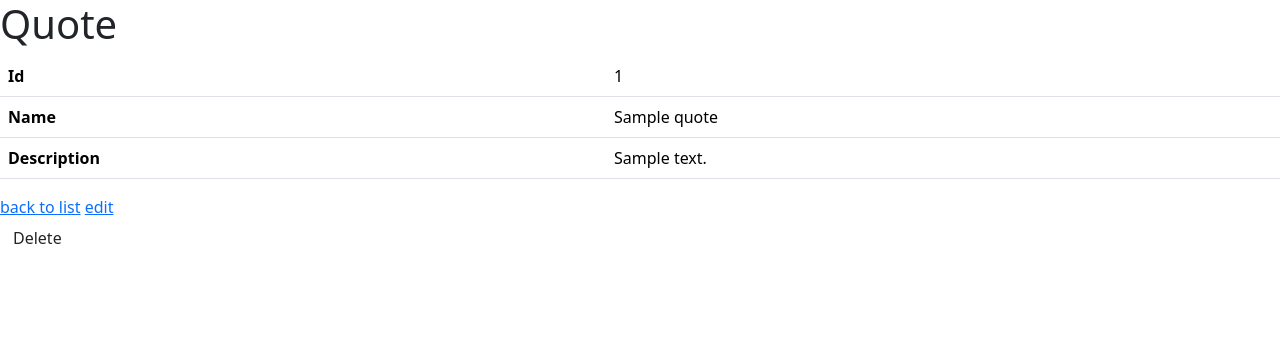
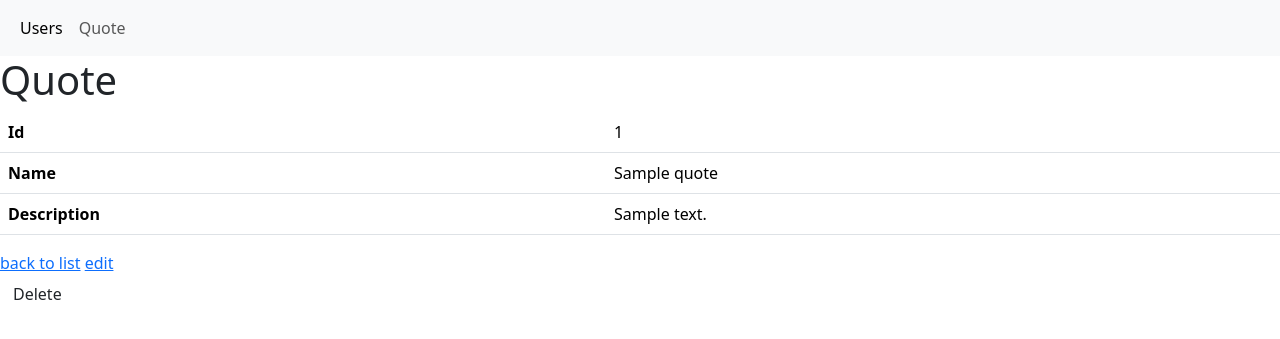
Before and after one commit to aluman4290/dws, a Symfony app: template proyecto/templates/quote/show.html.twig in a window 1280 px wide. Shown: the top 339 px of the page. Run offline with Twig, Linux system fonts and the light colour scheme; the template is opened without the code that fills it: most values are stand-ins (such as "Sample title", 1, 10 or a date in 2020); some libraries are stand-ins or nearby versions.

Commit message:
Add navbar

```diff
--- a/proyecto/templates/base.html.twig
+++ b/proyecto/templates/base.html.twig
@@ -16,6 +16,7 @@
 
 	</head>
 	<body>
+		{% include 'common/_menu.html.twig' %}
 		{% block body %}{% endblock %}
 		{% block javascripts %}
 			{{ encore_entry_script_tags('app') }}
--- /dev/null
+++ b/proyecto/templates/common/_menu.html.twig
@@ -0,0 +1,17 @@
+<nav class="navbar navbar-expand-lg bg-light">
+  <div class="container-fluid">
+    <button class="navbar-toggler" type="button" data-bs-toggle="collapse" data-bs-target="#navbarNav" aria-controls="navbarNav" aria-expanded="false" aria-label="Toggle navigation">
+      <span class="navbar-toggler-icon"></span>
+    </button>
+    <div class="collapse navbar-collapse" id="navbarNav">
+      <ul class="navbar-nav">
+        <li class="nav-item">
+          <a class="nav-link active" aria-current="page" href="{{path('app_user_index')}}">Users</a>
+        </li>
+        <li class="nav-item">
+          <a class="nav-link" href="{{path('app_quote_index')}}">Quote</a>
+        </li>
+      </ul>
+    </div>
+  </div>
+</nav>
```
Also changed, not shown: proyecto/templates/common/_messages_html.twig (added, +11 -0 lines).
